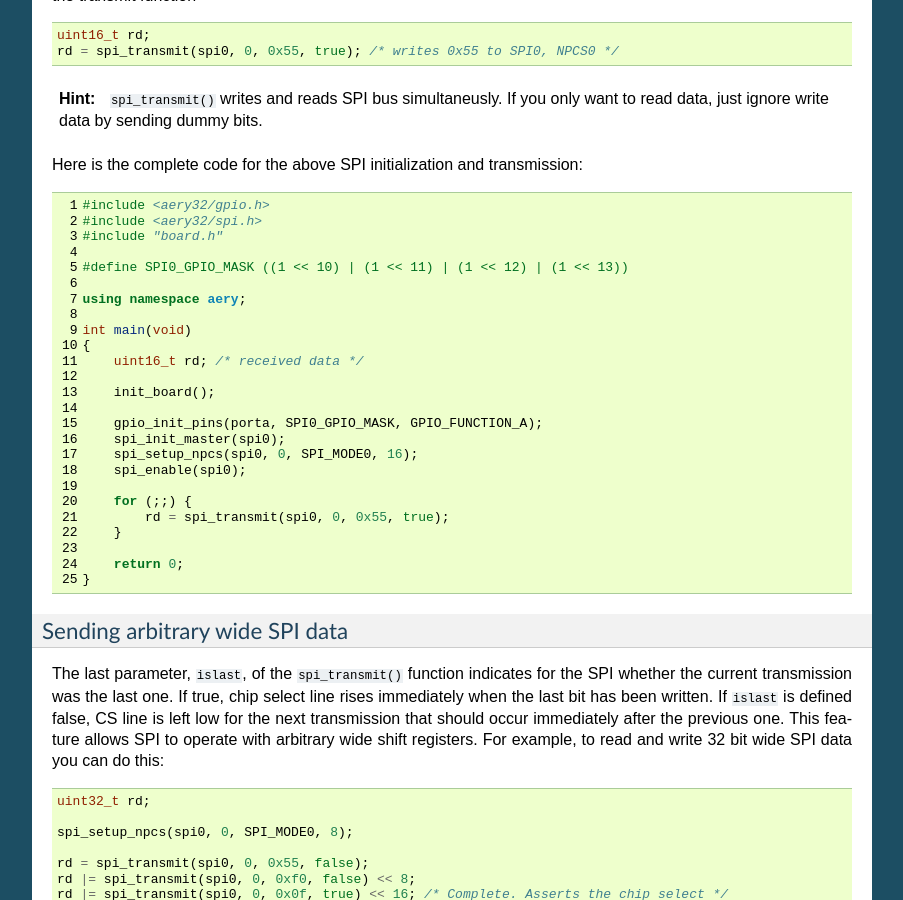
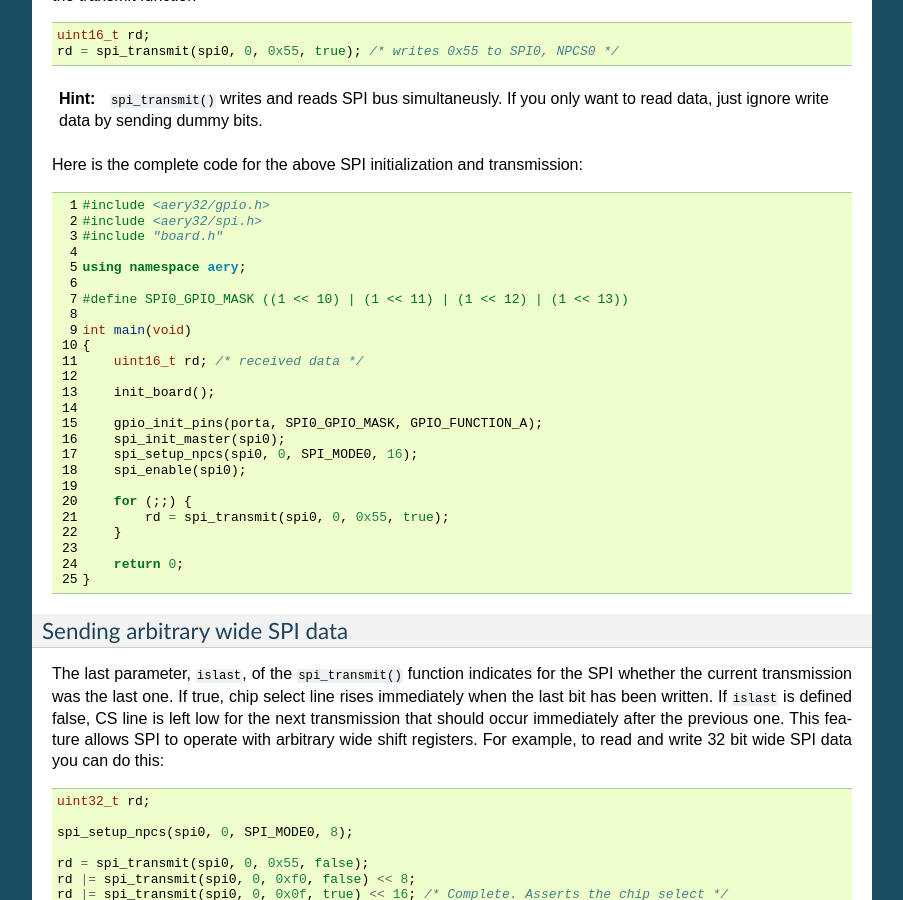
Before and after one commit to aery32/aery32-refguide, a Sphinx documentation site: the page built from source/module_functions.rst, in a window 1280 px wide and 900 px high, scrolled down 9371 px. Shown: the whole window, without its empty margins (198-1101 px from the left). Built offline with Sphinx 7.4.7, drawn with Linux system fonts in a browser that asks for light colours.

Commit message:
Minor change

```diff
--- a/source/module_functions.rst
+++ b/source/module_functions.rst
@@ -539,9 +539,9 @@ Here is the complete code for the above SPI initialization and transmission:
     #include <aery32/spi.h>
     #include "board.h"
 
+    using namespace aery;
+
     #define SPI0_GPIO_MASK ((1 << 10) | (1 << 11) | (1 << 12) | (1 << 13))
-
-    using namespace aery;
 
     int main(void)
     {
```
